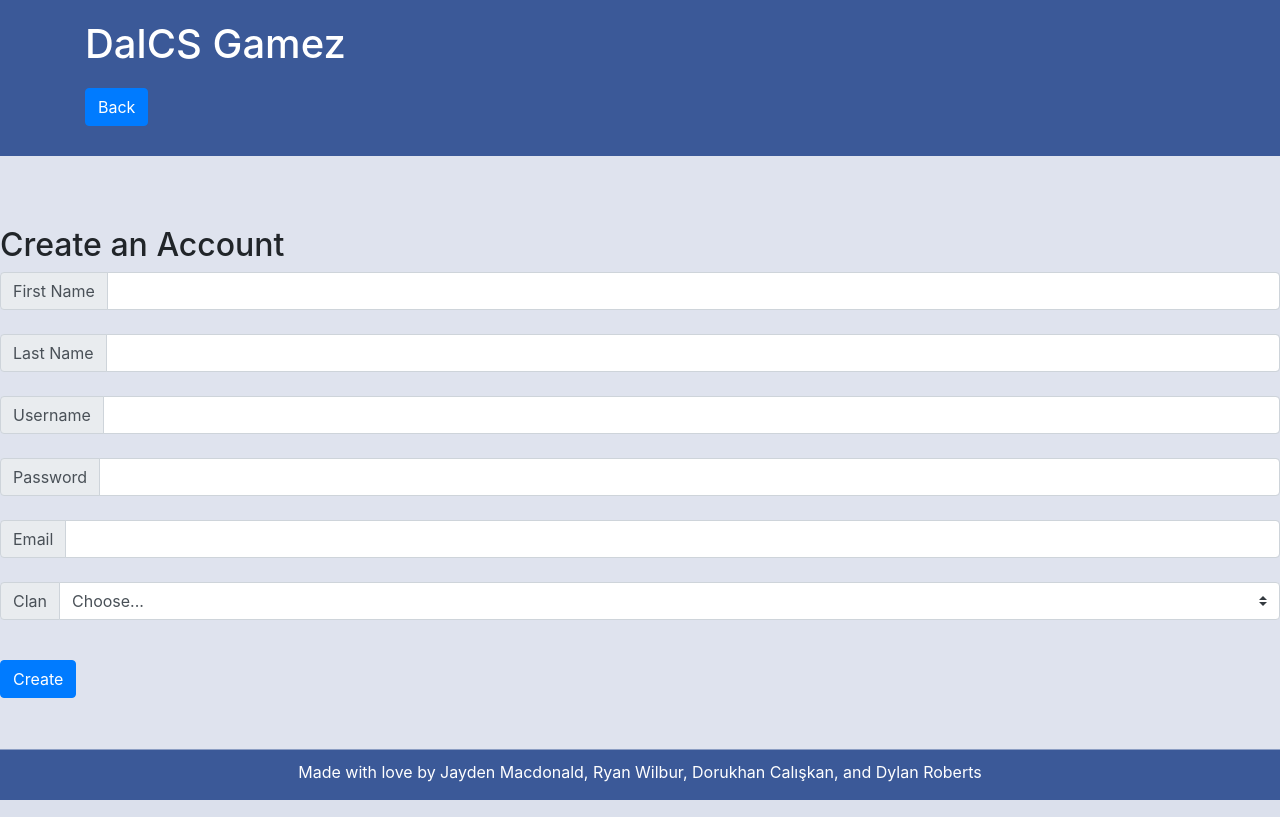
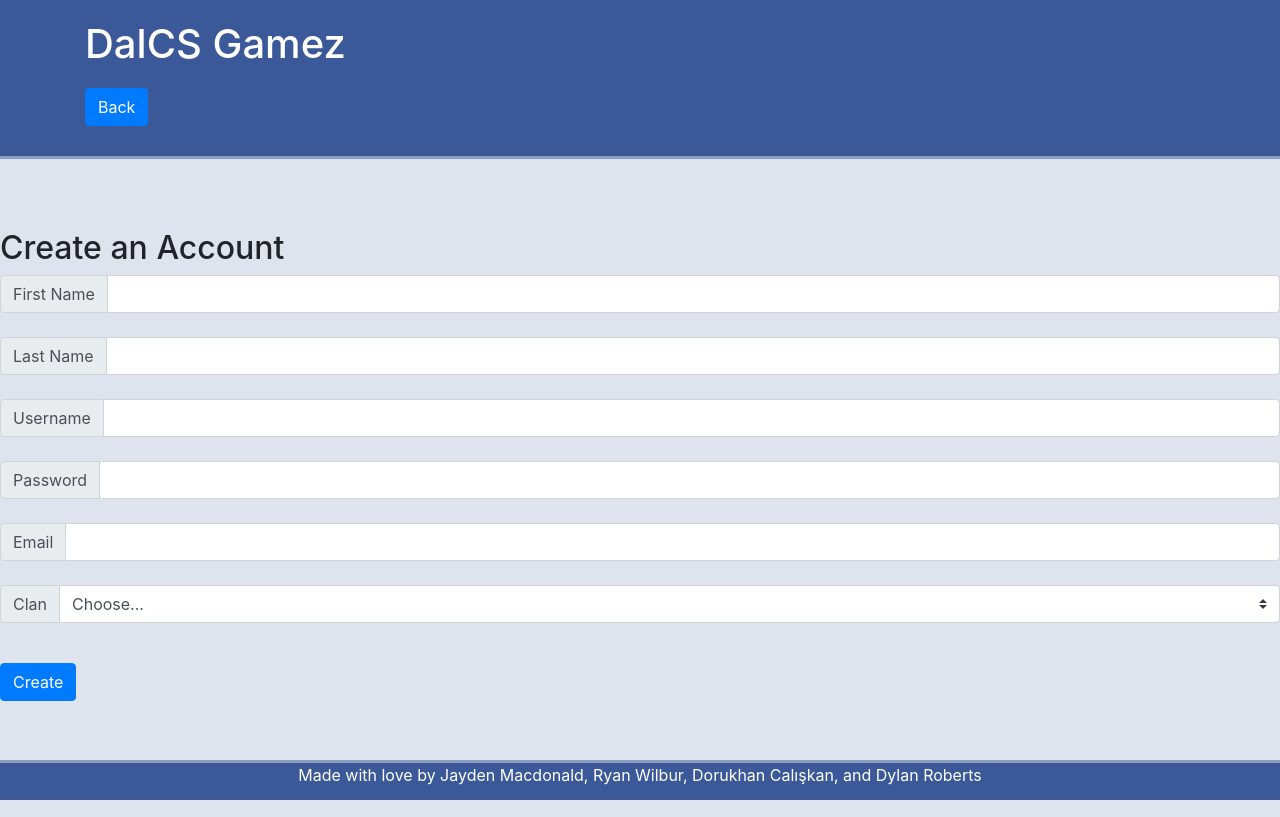
Before and after one commit to jy477274/GroupProjectDB, a PHP site: page /PHP/UserEntryForm.php in a window 1280 px wide. Run offline with PHP 8.4, Linux system fonts and the light colour scheme; some libraries are stand-ins or nearby versions.

Commit message:
Fixed footer yet again

```diff
--- a/UserEntryForm.php
+++ b/UserEntryForm.php
@@ -131,11 +131,13 @@
 
           <!-- Submit Button -->
         <!--  <button type="submit" class="btn btn-primary">Submit</button> -->
-        <form method="post" action=''>
+        <section id="createButton">
+            <form method="post" action=''>
+             <input type="submit" name="create" id="test" value="Create" class="btn btn-primary" /><br/>
+            </form>
+            <p>&#32;</p>
+        </section>
 
-          <input type="submit" name="create" id="test" value="Create" class="btn btn-primary" /><br/>
-
-        </form>
         <?php
         if (isset($_POST['create'])){
 
--- a/style/style.css
+++ b/style/style.css
@@ -4,7 +4,7 @@
         padding-left: 0px;
         padding-bottom: 30px;
         min-height: 70px;
-        border-bottom: #8b9dc3 3px soli
+        border-bottom: #8b9dc3 3px solid;
         width; 100%;
         text-align: left;
     }
@@ -21,12 +21,15 @@
         position:fixed;
         bottom: 0px;
         width: 100%;
-        hight:5px;
+        height:40px;
         align-items: center;
         color: #ffffff;
         background-color:#3b5998;
-        border-top:  #8b9dc3 1px solid;
+        border-top:  #8b9dc3 3px solid;
         text-align: center;
+    }
+    .createButton{
+        padding-bottom: 30px;
     }
     .container{
         padding-top: 20px;
@@ -40,6 +43,3 @@
     h2{
         padding-top: 70px;
     }
-    p{
-        padding-top: 10px;
-    }
```
